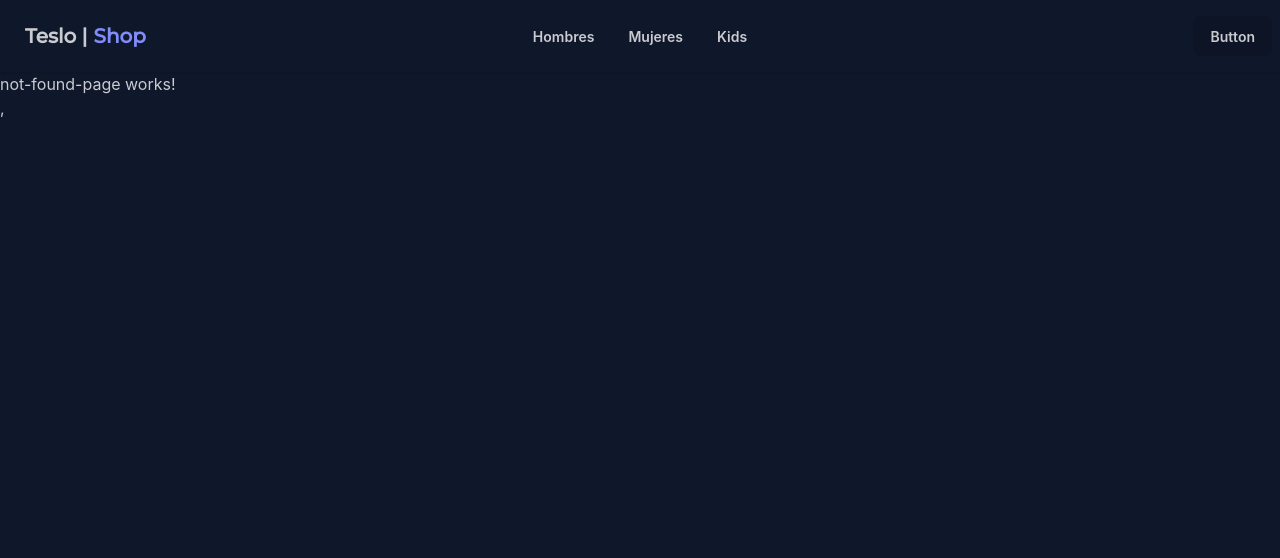
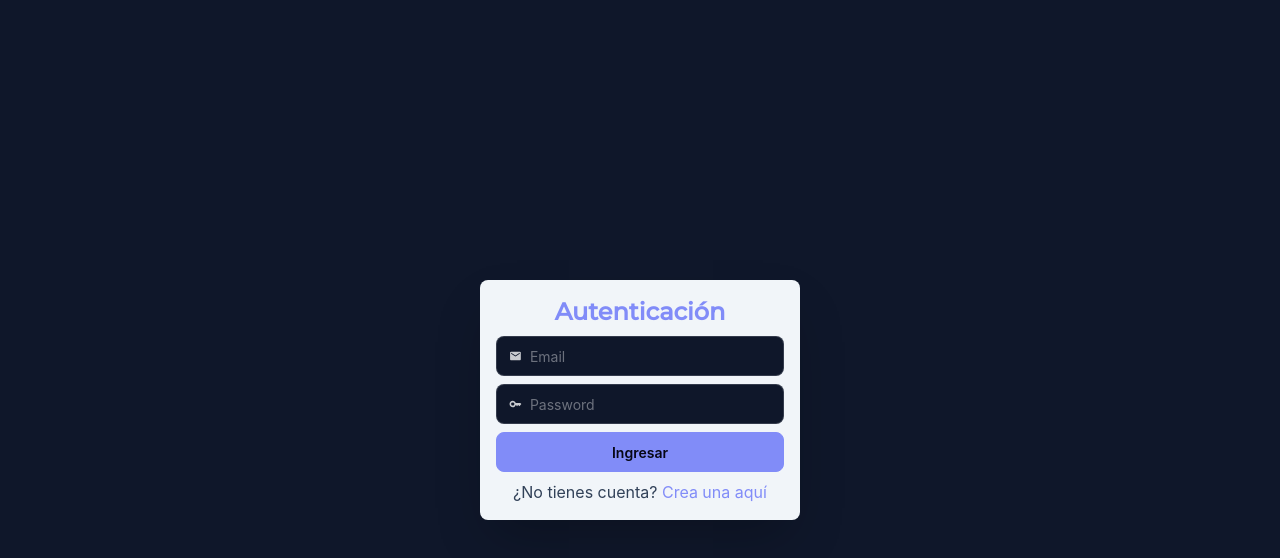
Before and after one commit to cristiancajiaos/09-teslo-shop, an Angular app: page /auth/login in a window 1280 px wide. Shown: the top 558 px of the page. Built offline with nearby package versions, Linux system fonts and the light colour scheme.

Commit message:
Creadas vistas LoginPage y RegisterPage; Definido Layout de vista LoginPage

```diff
--- a/src/app/app.routes.ts
+++ b/src/app/app.routes.ts
@@ -2,7 +2,12 @@ import { Routes } from '@angular/router';
 
 export const routes: Routes = [
   {
+    path: 'auth',
+    loadChildren: () => import('./auth/auth.routes')
+    // TODO: Guards
+  },
+  {
     path: '',
     loadChildren: () => import('./store-front/store-front.routes')
-  }
+  },
 ];
--- /dev/null
+++ b/src/app/auth/auth.routes.ts
@@ -0,0 +1,29 @@
+import { Routes } from '@angular/router';
+import { AuthLayout } from './layout/auth-layout/auth-layout';
+import { LoginPage } from './pages/login-page/login-page';
+import { RegisterPage } from './pages/register-page/register-page';
+
+export const authRoutes: Routes = [
+  {
+    path: '',
+    component: AuthLayout,
+    children: [
+      {
+        path: 'login',
+        component: LoginPage,
+        pathMatch: 'full',
+      },
+      {
+        path: 'register',
+        component: RegisterPage,
+        pathMatch: 'full',
+      },
+      {
+        path: '**',
+        redirectTo: 'login',
+      },
+    ],
+  },
+];
+
+export default authRoutes;
--- /dev/null
+++ b/src/app/auth/layout/auth-layout/auth-layout.html
@@ -0,0 +1,6 @@
+<div class="flex items-center justify-center min-h-screen">
+  <div class="w-full max-w-xs bg-slate-100 shadow-2xl rounded-lg p-4">
+    <h1 class="text-2xl font-montserrat font-bold text-secondary text-center mb-2">Autenticación</h1>
+    <router-outlet/>
+  </div>
+</div>
--- /dev/null
+++ b/src/app/auth/layout/auth-layout/auth-layout.ts
@@ -0,0 +1,10 @@
+import { ChangeDetectionStrategy, Component } from '@angular/core';
+import { RouterOutlet } from '@angular/router';
+
+@Component({
+  selector: 'app-auth-layout',
+  imports: [RouterOutlet],
+  templateUrl: './auth-layout.html',
+  changeDetection: ChangeDetectionStrategy.Eager,
+})
+export class AuthLayout {}
--- /dev/null
+++ b/src/app/auth/pages/login-page/login-page.html
@@ -0,0 +1,29 @@
+<form class="flex flex-col gap-2">
+  <label class="input input-bordered flex items-center gap-2">
+    <svg xmlns="http://www.w3.org/2000/svg" width="1em" height="1em" viewBox="0 0 24 24">
+      <path d="M0 0h24v24H0z" fill="none" />
+      <path
+        fill="currentColor"
+        d="M4 20q-.825 0-1.412-.587T2 18V6q0-.825.588-1.412T4 4h16q.825 0 1.413.588T22 6v12q0 .825-.587 1.413T20 20zm8-7l8-5V6l-8 5l-8-5v2z"
+      />
+    </svg>
+    <input type="text" class="grow" placeholder="Email" />
+  </label>
+  <label class="input input-bordered flex items-center gap-2">
+    <svg xmlns="http://www.w3.org/2000/svg" width="1em" height="1em" viewBox="0 0 24 24">
+      <path d="M0 0h24v24H0z" fill="none" />
+      <path
+        fill="currentColor"
+        d="M9.125 14.125Q10 13.25 10 12t-.875-2.125T7 9t-2.125.875T4 12t.875 2.125T7 15t2.125-.875M7 18q-2.5 0-4.25-1.75T1 12t1.75-4.25T7 6q2.025 0 3.538 1.15T12.65 10h8.375L23 11.975l-3.5 4L17 14l-2 2l-2-2h-.35q-.625 1.8-2.175 2.9T7 18"
+      />
+    </svg>
+    <input type="password" class="grow" placeholder="Password" />
+  </label>
+  <button type="submit" class="btn btn-secondary">
+    Ingresar
+  </button>
+
+  <p class="text-slate-700 text-center">
+    ¿No tienes cuenta? <a routerLink="/auth/register" class="text-secondary">Crea una aquí</a>
+  </p>
+</form>
--- /dev/null
+++ b/src/app/auth/pages/login-page/login-page.ts
@@ -0,0 +1,10 @@
+import { ChangeDetectionStrategy, Component } from '@angular/core';
+import { RouterLink } from '@angular/router';
+
+@Component({
+  selector: 'app-login-page',
+  imports: [RouterLink],
+  templateUrl: './login-page.html',
+  changeDetection: ChangeDetectionStrategy.Eager,
+})
+export class LoginPage {}
--- /dev/null
+++ b/src/app/auth/pages/register-page/register-page.html
@@ -0,0 +1 @@
+<p>register-page works!</p>,
--- /dev/null
+++ b/src/app/auth/pages/register-page/register-page.ts
@@ -0,0 +1,9 @@
+import { ChangeDetectionStrategy, Component } from '@angular/core';
+
+@Component({
+  selector: 'app-register-page',
+  imports: [],
+  templateUrl: './register-page.html',
+  changeDetection: ChangeDetectionStrategy.Eager,
+})
+export class RegisterPage {}
```
